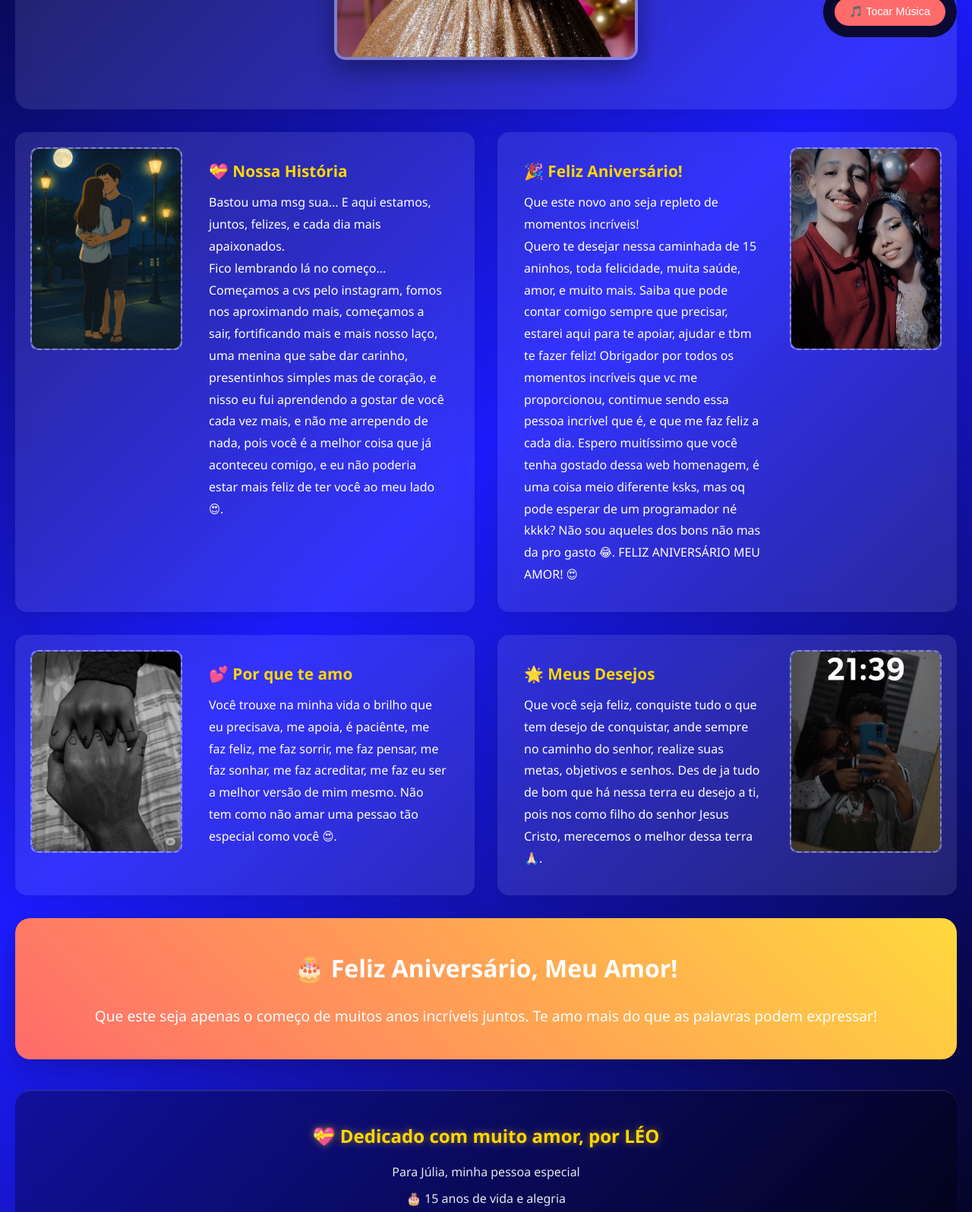
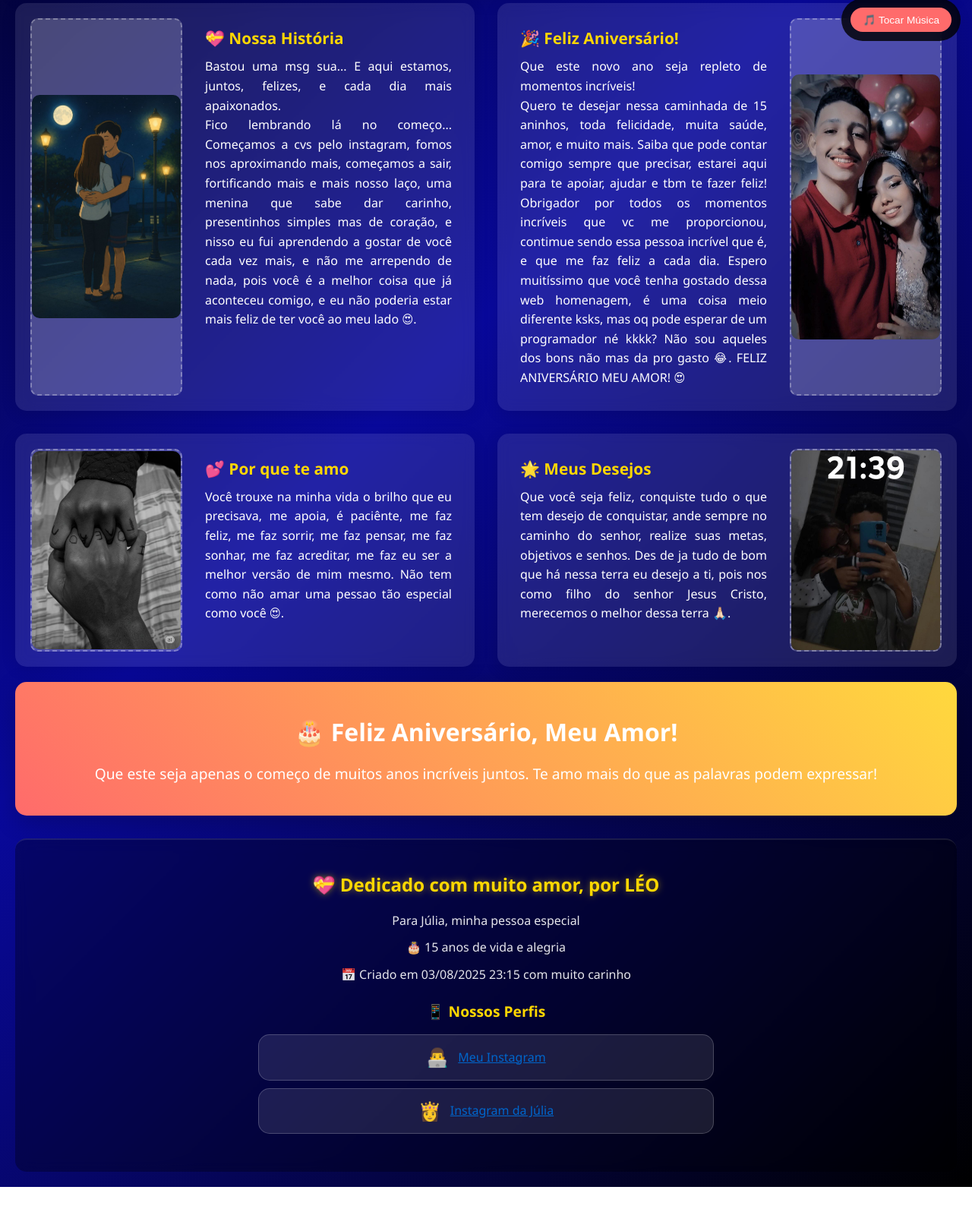
Before and after one commit to War-on/Niver-15-da-Julieta, a plain HTML site: page index.html in a window 1280 px wide. Shown: the part 731-2327 px from the top of the page at 76% size. After the commit the page ends 2294 px from the top, so only its background shows below. Drawn offline with Linux system fonts and the light colour scheme.

Commit message:
index.html

```diff
--- a/index.html
+++ b/index.html
@@ -2,7 +2,7 @@
 <html lang="pt-BR">
 <head>
     <meta charset="UTF-8">
-    <meta name="viewport" content="width=device-width, initial-scale=1.0">
+    <meta name="viewport" content="width=device-width, initial-scale=1.0, maximum-scale=1.0, user-scalable=no">
     <title>Feliz Niver 15 da Juju ❤️ - Site de Aniversário Especial</title>
     <meta name="description" content="Site especial de aniversário para Júlia, 15 anos. Presente romântico e personalizado com fotos, música e mensagens de amor.">
     <meta name="keywords" content="niver 15 da juju, aniversário júlia, feliz aniversário 15 anos, site romântico, presente especial, júlia 15 anos, aniversário personalizado, amor romântico">
@@ -28,44 +28,46 @@
 
         body {
             font-family: 'Segoe UI', Tahoma, Geneva, Verdana, sans-serif;
-            background: linear-gradient(135deg, #000000 0%, #1c1cff 50%, #000000 100%);
+            background: linear-gradient(135deg, #000000 0%, #09099c 50%, #000000 100%);
             color: white;
             line-height: 1.6;
             scroll-behavior: smooth;
             overflow-x: hidden;
+            min-height: 100vh;
         }
 
         .container {
             max-width: 100%;
-            padding: 20px;
+            padding: 10px;
             margin: 0 auto;
         }
 
         .header {
             text-align: center;
-            padding: 40px 20px;
+            padding: 20px 15px;
             background: rgba(255, 255, 255, 0.1);
             backdrop-filter: blur(10px);
-            border-radius: 20px;
-            margin-bottom: 30px;
+            border-radius: 15px;
+            margin-bottom: 20px;
             box-shadow: 0 8px 32px rgba(0, 0, 0, 0.1);
         }
 
         .header h1 {
-            font-size: 2.5rem;
+            font-size: 1.8rem;
             margin-bottom: 10px;
             text-shadow: 2px 2px 4px rgba(0, 0, 0, 0.3);
             animation: pulse 2s infinite;
+            word-wrap: break-word;
         }
 
         .header img {
-            width: 90%;
-            max-width: 400px;
+            width: 100%;
+            max-width: 300px;
             height: auto;
             aspect-ratio: 2/3;
             border-radius: 15px;
             object-fit: cover;
-            margin: 25px auto;
+            margin: 20px auto;
             display: block;
             box-shadow: 0 12px 35px rgba(0, 0, 0, 0.4);
             border: 4px solid rgba(255, 255, 255, 0.4);
@@ -84,15 +86,15 @@
         .content-section {
             display: grid;
             grid-template-columns: 1fr;
-            gap: 30px;
-            margin-bottom: 30px;
+            gap: 20px;
+            margin-bottom: 20px;
         }
 
         .photo-text-block {
             display: flex;
             flex-direction: column;
-            gap: 20px;
-            padding: 20px;
+            gap: 15px;
+            padding: 15px;
             background: rgba(255, 255, 255, 0.1);
             backdrop-filter: blur(10px);
             border-radius: 15px;
@@ -106,7 +108,8 @@
 
         .photo-container {
             width: 100%;
-            height: 500px;
+            height: auto;
+            min-height: 250px;
             background: rgba(255, 255, 255, 0.2);
             border-radius: 10px;
             display: flex;
@@ -114,34 +117,36 @@
             justify-content: center;
             border: 2px dashed rgba(255, 255, 255, 0.3);
             aspect-ratio: 3/4;
+            overflow: hidden;
         }
 
         .photo-placeholder {
-            font-size: 1.2rem;
+            font-size: 1rem;
             color: rgba(255, 255, 255, 0.7);
         }
 
         .text-content {
-            padding: 15px;
+            padding: 10px;
         }
 
         .text-content h3 {
-            font-size: 1.3rem;
-            margin-bottom: 10px;
+            font-size: 1.2rem;
+            margin-bottom: 8px;
             color: #ffd700;
         }
 
         .text-content p {
-            font-size: 1rem;
-            line-height: 1.8;
+            font-size: 0.95rem;
+            line-height: 1.6;
+            text-align: justify;
         }
 
         .music-controls {
             position: fixed;
-            bottom: 20px;
-            right: 20px;
+            bottom: 15px;
+            right: 15px;
             background: rgba(0, 0, 0, 0.8);
-            padding: 15px;
+            padding: 12px;
             border-radius: 50px;
             backdrop-filter: blur(10px);
             z-index: 1000;
@@ -151,11 +156,12 @@
             background: #ff6b6b;
             color: white;
             border: none;
-            padding: 10px 20px;
+            padding: 8px 16px;
             border-radius: 25px;
             cursor: pointer;
-            font-size: 0.9rem;
+            font-size: 0.85rem;
             transition: all 0.3s ease;
+            white-space: nowrap;
         }
 
         .music-btn:hover {
@@ -186,7 +192,7 @@
         .floating-heart {
             position: absolute;
             color: #ff6b6b;
-            font-size: 20px;
+            font-size: 16px;
             animation: float 6s linear infinite;
             opacity: 0.6;
         }
@@ -210,9 +216,9 @@
 
         .music-arrow {
             position: fixed;
-            bottom: 99px;
-            right: 80px;
-            font-size: 50px;
+            bottom: 80px;
+            right: 60px;
+            font-size: 40px;
             color: #ffd700;
             animation: arrowPulse 1.5s ease-in-out infinite;
             z-index: 999;
@@ -238,47 +244,78 @@
         }
 
         @media (min-width: 768px) {
+            .container {
+                padding: 20px;
+            }
+
+            .header {
+                padding: 40px 20px;
+            }
+
+            .header h1 {
+                font-size: 2.5rem;
+            }
+
             .content-section {
                 grid-template-columns: repeat(2, 1fr);
+                gap: 30px;
             }
 
             .photo-text-block {
                 flex-direction: row;
+                gap: 20px;
+                padding: 20px;
             }
 
             .photo-container {
                 width: 200px;
-                height: 267px;
+                height: auto;
+                min-height: 267px;
                 flex-shrink: 0;
                 aspect-ratio: 3/4;
+            }
+
+            .text-content h3 {
+                font-size: 1.3rem;
+            }
+
+            .text-content p {
+                font-size: 1rem;
             }
         }
 
         .special-message {
             text-align: center;
-            padding: 40px 20px;
+            padding: 30px 15px;
             background: linear-gradient(45deg, #ff6b6b, #ffd93d);
-            border-radius: 20px;
-            margin: 30px 0;
+            border-radius: 15px;
+            margin: 20px 0;
             box-shadow: 0 8px 32px rgba(0, 0, 0, 0.2);
         }
 
-        .header h1 {
-            font-size: 2.5rem;
-            margin-bottom: 10px;
-            text-shadow: 2px 2px 4px rgba(0, 0, 0, 0.3);
-            animation: pulse 2s infinite;
-        }
-
         .special-message h2 {
-            font-size: 2rem;
-            margin-bottom: 20px;
+            font-size: 1.5rem;
+            margin-bottom: 15px;
             color: white;
         }
 
         .special-message p {
-            font-size: 1.2rem;
-            line-height: 1.8;
+            font-size: 1rem;
+            line-height: 1.6;
+        }
+
+        @media (min-width: 768px) {
+            .special-message {
+                padding: 40px 20px;
+            }
+
+            .special-message h2 {
+                font-size: 2rem;
+            }
+
+            .special-message p {
+                font-size: 1.2rem;
+            }
         }
 
         /* Efeitos de rolagem */
@@ -329,11 +366,11 @@
         /* Footer */
         .footer {
             text-align: center;
-            padding: 40px 20px;
+            padding: 30px 15px;
             background: rgba(0, 0, 0, 0.3);
             backdrop-filter: blur(10px);
-            border-radius: 20px;
-            margin-top: 40px;
+            border-radius: 15px;
+            margin-top: 30px;
             border-top: 2px solid rgba(255, 255, 255, 0.1);
         }
 
@@ -343,14 +380,14 @@
         }
 
         .footer h3 {
-            font-size: 1.5rem;
+            font-size: 1.3rem;
             margin-bottom: 15px;
             color: #ffd700;
             text-shadow: 0 0 10px rgba(255, 215, 0, 0.5);
         }
 
         .footer p {
-            font-size: 1rem;
+            font-size: 0.9rem;
             margin-bottom: 10px;
             opacity: 0.9;
         }
@@ -381,11 +418,11 @@
 
         /* Estilos para a lista de redes sociais */
         .social-links {
-            margin-top: 25px;
+            margin-top: 20px;
         }
 
         .social-links h4 {
-            font-size: 1.2rem;
+            font-size: 1.1rem;
             margin-bottom: 15px;
             color: #ffd700;
             text-align: center;
@@ -401,8 +438,8 @@
             display: flex;
             align-items: center;
             justify-content: center;
-            margin-bottom: 12px;
-            padding: 10px 15px;
+            margin-bottom: 10px;
+            padding: 8px 12px;
             background: rgba(255, 255, 255, 0.1);
             border-radius: 15px;
             transition: all 0.3s ease;
@@ -416,8 +453,8 @@
         }
 
         .social-icon {
-            font-size: 1.5rem;
-            margin-right: 12px;
+            font-size: 1.3rem;
+            margin-right: 10px;
             display: inline-block;
             animation: iconPulse 2s ease-in-out infinite;
         }
@@ -431,7 +468,7 @@
             color: #0066cc;
             text-decoration: underline;
             font-weight: 500;
-            font-size: 1rem;
+            font-size: 0.9rem;
             transition: all 0.3s ease;
         }
 
@@ -441,10 +478,46 @@
         }
 
         .made-with-love {
-            font-size: 0.9rem;
+            font-size: 0.8rem;
             opacity: 0.7;
-            margin-top: 20px;
+            margin-top: 15px;
             font-style: italic;
+        }
+
+        @media (min-width: 768px) {
+            .footer {
+                padding: 40px 20px;
+            }
+
+            .footer h3 {
+                font-size: 1.5rem;
+            }
+
+            .footer p {
+                font-size: 1rem;
+            }
+
+            .social-links h4 {
+                font-size: 1.2rem;
+            }
+
+            .social-list li {
+                padding: 10px 15px;
+            }
+
+            .social-icon {
+                font-size: 1.5rem;
+                margin-right: 12px;
+            }
+
+            .social-link {
+                font-size: 1rem;
+            }
+
+            .made-with-love {
+                font-size: 0.9rem;
+                margin-top: 20px;
+            }
         }
     </style>
 </head>
@@ -463,7 +536,7 @@
         <div class="content-section">
             <div class="photo-text-block fade-in">
                 <div class="photo-container">
-                    <img src="edit_primeira-ft.jpg" alt="Nossa primeira foto (Edit)" style="width: 100%; height: 100%; object-fit: cover; border-radius: 10px;">
+                    <img src="edit_primeira-ft.jpg" alt="Nossa primeira foto (Edit)" style="width: 100%; height: auto; object-fit: contain; border-radius: 10px;">
                 </div>
                 <div class="text-content">
                     <h3>💝 Nossa História</h3>
@@ -487,13 +560,13 @@
                     </p>
                 </div>
                 <div class="photo-container">
-                    <img src="love_you.jpg" alt="Foto nossa em seu aniversário" style="width: 100%; height: 100%; object-fit: cover; border-radius: 10px;">
+                    <img src="love_you.jpg" alt="Foto nossa em seu aniversário" style="width: 100%; height: auto; object-fit: contain; border-radius: 10px;">
                 </div>
             </div>
 
             <div class="photo-text-block fade-in">
                 <div class="photo-container">
-                    <img src="i_love_you.jpg" alt="I love you" style="width: 100%; height: 100%; object-fit: cover; border-radius: 10px;">
+                    <img src="i_love_you.jpg" alt="I love you" style="width: 100%; height: auto; object-fit: contain; border-radius: 10px;">
                 </div>
                 <div class="text-content">
                     <h3>💕 Por que te amo</h3>
@@ -515,7 +588,7 @@
                     </p>
                 </div>
                 <div class="photo-container">
-                    <img src="so-nois_dois.jpg" alt="Nós dois" style="width: 100%; height: 100%; object-fit: cover; border-radius: 10px;">
+                    <img src="so-nois_dois.jpg" alt="Nós dois" style="width: 100%; height: auto; object-fit: contain; border-radius: 10px;">
                 </div>
             </div>
         </div>
```
